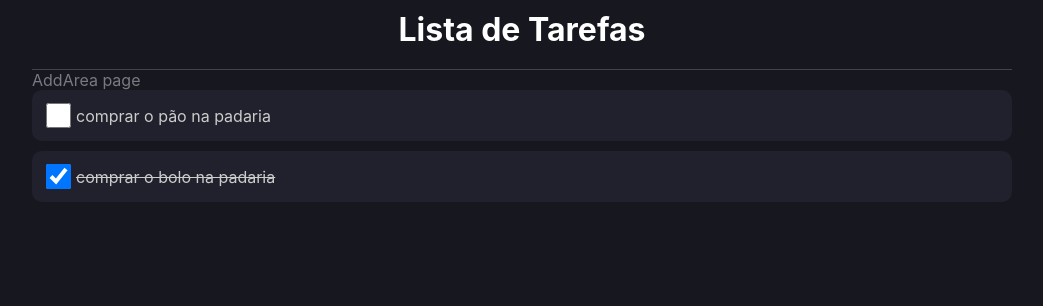
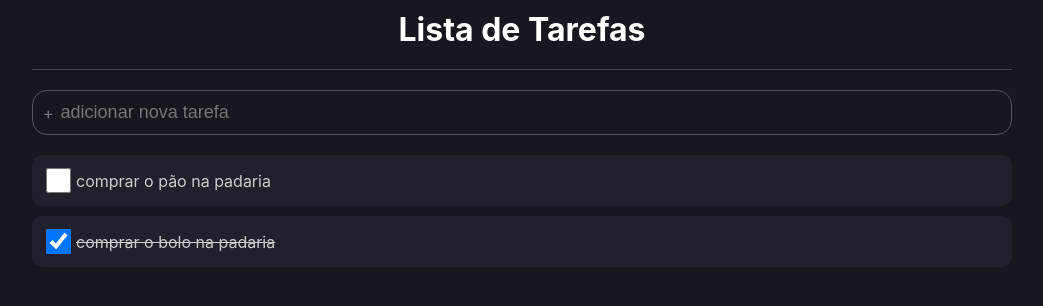
Before and after one commit to DigitalHDR/Todo-React-TypeScript-Styled-component, a React (Create React App) app: page / in a window 1280 px wide. Shown: the top 306 px of the page, without its empty margins (118-1161 px from the left). Built offline with nearby package versions, Linux system fonts and the light colour scheme.

Commit message:
estilizando o input em AddArea

```diff
--- a/src/components/AddArea/index.tsx
+++ b/src/components/AddArea/index.tsx
@@ -1,5 +1,8 @@
 import * as C from './styles'
 
 export const AddArea = () => {
-  return <C.Container>AddArea page</C.Container>
+  return <C.Container>
+    <div className="image">+</div>
+    <input type="text" placeholder='adicionar nova tarefa' />
+  </C.Container>
 }
--- a/src/components/AddArea/styles.ts
+++ b/src/components/AddArea/styles.ts
@@ -1,3 +1,23 @@
 import styled from "styled-components";
 
-export const Container = styled.div``
+export const Container = styled.div`
+    border: 1px solid #555;
+    border-radius:  15px;
+    padding: 10px;
+    margin: 20px 0;
+    display: flex;
+    align-items: center;
+
+    .image {
+        margin-right: 5px;
+    }
+
+    input {
+        border: 0px;
+        background: transparent;
+        outline: 0;
+        color: #fff;
+        font-size: 18px;
+        flex: 1;
+    }
+`
```
